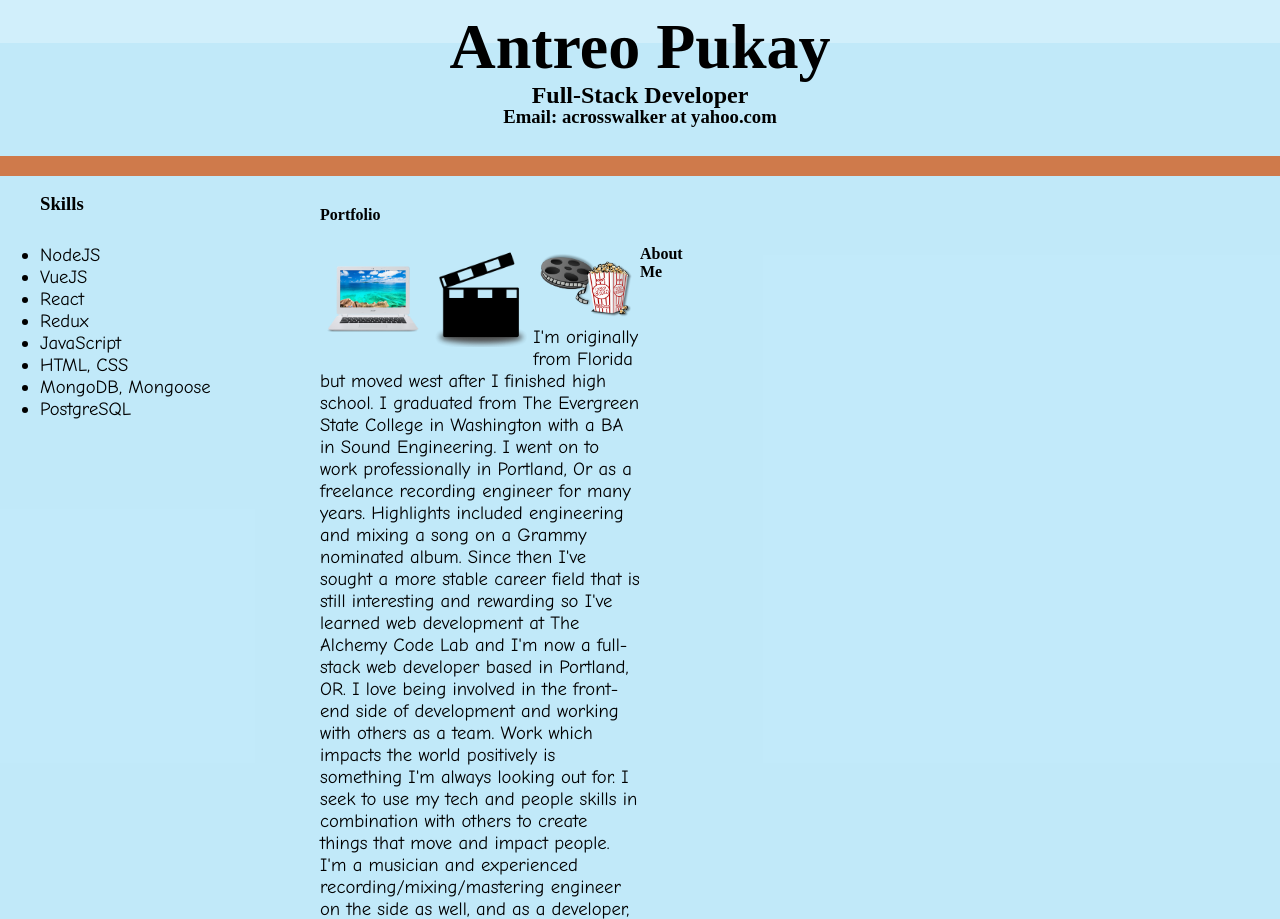
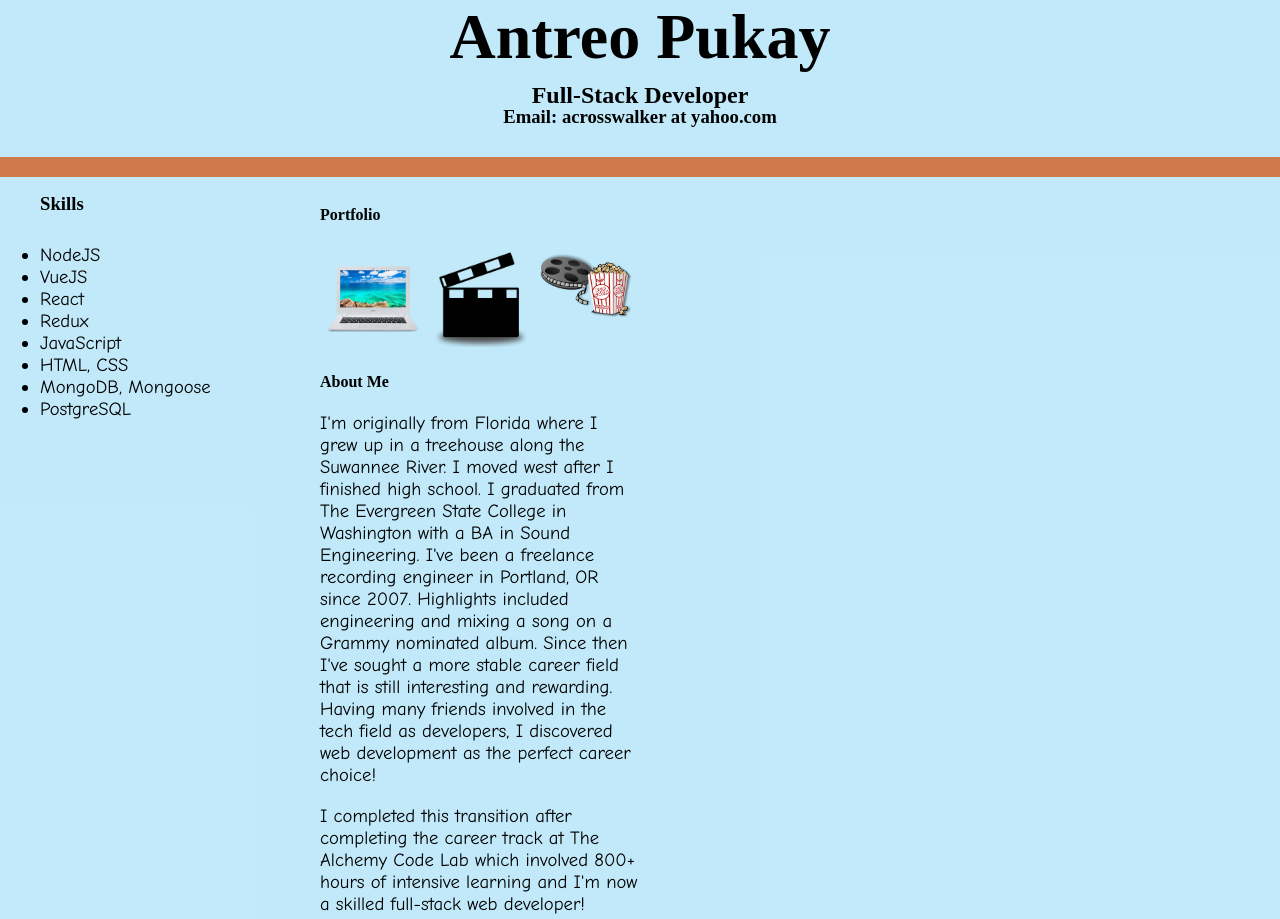
Before and after one commit to soundparticle/antreo-portfolio, a website: page App/index.html in a window 1280 px wide. Shown: the top 919 px of the page. Drawn offline with Linux system fonts and the light colour scheme.

Commit message:
straightned out some css issues

```diff
--- a/App/index.html
+++ b/App/index.html
@@ -14,11 +14,11 @@
       <h1>Antreo Pukay</h1>
       <h2>Full-Stack Developer</h2>
       <h3>Email: acrosswalker at yahoo.com</h3>
+    </header>
     <hr>
-    </header>
 
     <div class="page-container">
-      <section>
+
     <aside>
         <nav>
           <h3 id="skills">Skills</h3>
@@ -35,7 +35,7 @@
           </ul>
         </nav>
       </aside>
-      </section>
+
       <main>
         <section id="portfolio">
           <div >
@@ -58,9 +58,10 @@
         <section id="about">
           <div>
             <h4>About Me</h4>
-              <p>I'm originally from Florida but moved west after I finished high school. I graduated from The Evergreen State College in Washington with a BA in Sound Engineering. I went on to work professionally in Portland, Or as a freelance recording engineer for many years. Highlights included engineering and mixing a song on a Grammy nominated album. Since then I've sought a more stable career field that is still interesting and rewarding so I've learned web development at The Alchemy Code Lab and I'm now a full-stack web developer based in Portland, OR.
+              <p>I'm originally from Florida where I grew up in a treehouse along the Suwannee River. I moved west after I finished high school. I graduated from The Evergreen State College in Washington with a BA in Sound Engineering. I've been a freelance recording engineer in Portland, OR since 2007. Highlights included engineering and mixing a song on a Grammy nominated album. Since then I've sought a more stable career field that is still interesting and rewarding. Having many friends involved in the tech field as developers, I discovered web development as the perfect career choice!</p>
+              <p>I completed this transition after completing the career track at The Alchemy Code Lab which involved 800+ hours of intensive learning and I'm now a skilled full-stack web developer!</p>
 
-                  I love being involved in the front-end side of development and working with others as a team. Work which impacts the world positively is something I'm always looking out for. I seek to use my tech and people skills in combination with others to create things that move and impact people.
+              <p>I love being involved in the front-end side of development and working with others as a team. Work which impacts the world positively is something I'm always looking out for. I seek to use my tech and people skills in combination with others to create things that move and impact people.
               I'm a musician and experienced recording/mixing/mastering engineer on the side as well, and as a developer, I love getting involved with projects that touch on these fields! I also offer a unique and valuable mix of skills that I bring to any team I'm part of.</p>
           </div>
         </section>
--- a/App/main.css
+++ b/App/main.css
@@ -9,7 +9,9 @@ h1, h2, h3, h4 {
 
 h1 {
   font-size: 4em;
-  line-height: 8px;
+  margin-top: 0;
+  margin-bottom: 10px;
+  // line-height: 8px;
 }
 
 h2, h3 {
@@ -28,6 +30,7 @@ li {
 
 html, body {
   background-color: rgba(187, 231, 249, 0.667);
+
   margin: 0;
   padding: 0;
 }
@@ -40,13 +43,14 @@ h3 {
   height: 100vh;
   max-height: 100vh;
   display: grid;
+ overflow: hidden;
 
   grid-template-columns: repeat(4, 1fr);
   grid-template-rows: min-content auto auto min-content;
   grid-template-areas: "header header header header"
-  "content content content content"
-  "content content content content"
-  "content footer footer footer";
+                      "content content content content"
+                      "content content content content"
+                      "content footer footer footer";
 }
 
 h4 {
@@ -59,12 +63,11 @@ h4 {
 
 
 section {
-  display: block;
-
+  display: inline-block;
 }
 
 .header-text {
-  display: flex-box;
+  // display: flex;
   text-align: center;
   // grid-area: header;
 }
@@ -91,7 +94,7 @@ img {
   float: left;
   width: 33.33%;
   padding: 5px;
-  display: block;
+  display: flex;
   max-width: 400px;
   max-height: auto;
 }
```
Lines whose indentation alone changed are shown as unchanged.
